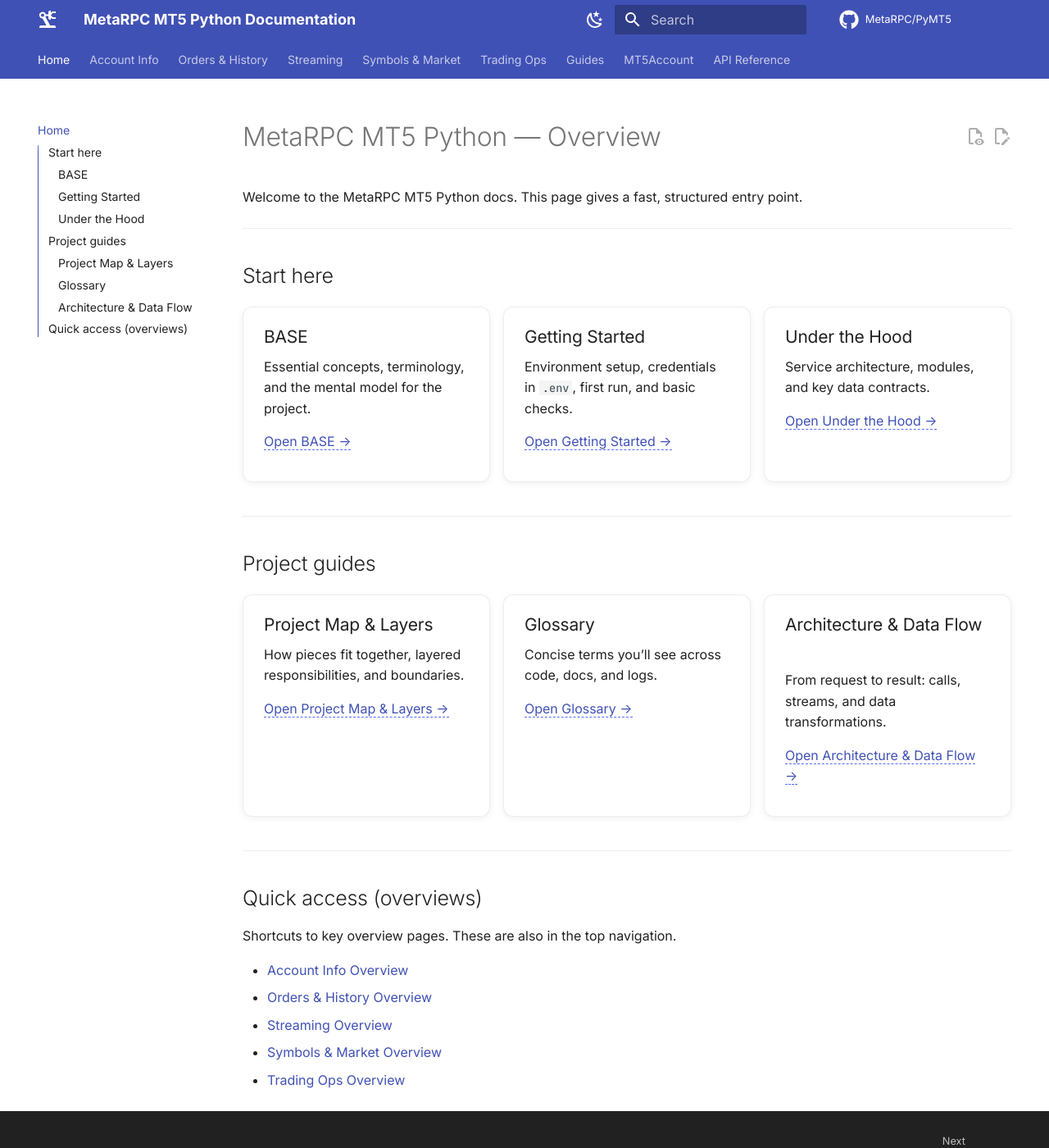
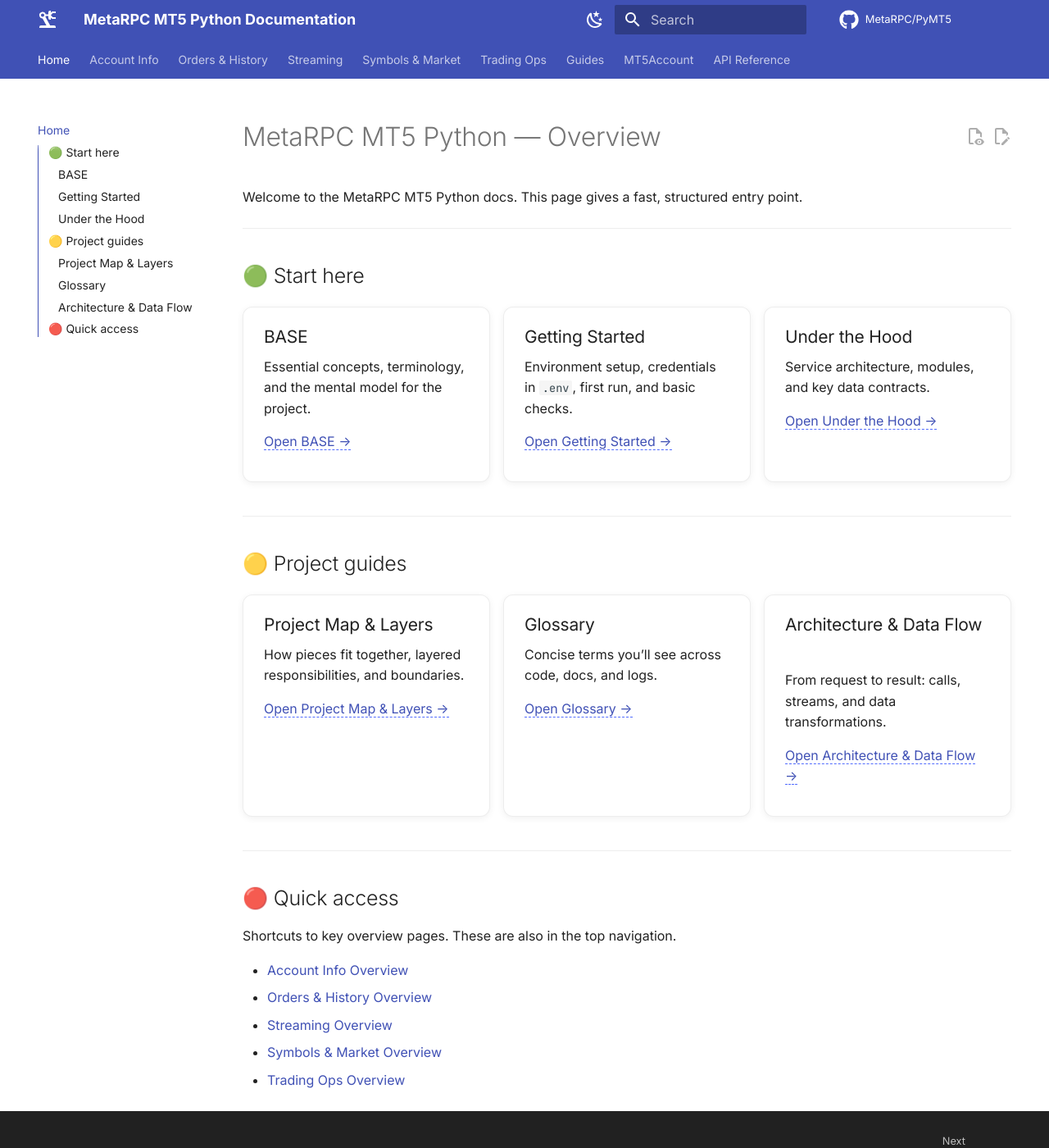
Before and after one commit to MetaRPC/PyMT5, an MkDocs documentation site: the page built from docs/index.md, in a window 1280 px wide and 1400 px high. Shown: the whole window at 82% size. Built offline with MkDocs 1.6.1 and Material for MkDocs 9.7.7, drawn with Linux system fonts in a browser that asks for light colours; comment, search, counter and statistics services are not loaded.

Commit message:
Update index.md

```diff
--- a/docs/index.md
+++ b/docs/index.md
@@ -4,7 +4,7 @@ Welcome to the MetaRPC MT5 Python docs. This page gives a fast, structured entry
 
 ---
 
-## Start here
+## 🟢 Start here
 
 <div class="tiles" markdown>
 
@@ -33,7 +33,7 @@ Service architecture, modules, and key data contracts.
 
 ---
 
-## Project guides
+## 🟡 Project guides
 
 <div class="tiles" markdown>
 
@@ -62,7 +62,7 @@ From request to result: calls, streams, and data transformations.
 
 ---
 
-## Quick access (overviews)
+## 🔴 Quick access
 
 Shortcuts to key overview pages. These are also in the top navigation.
 
```
